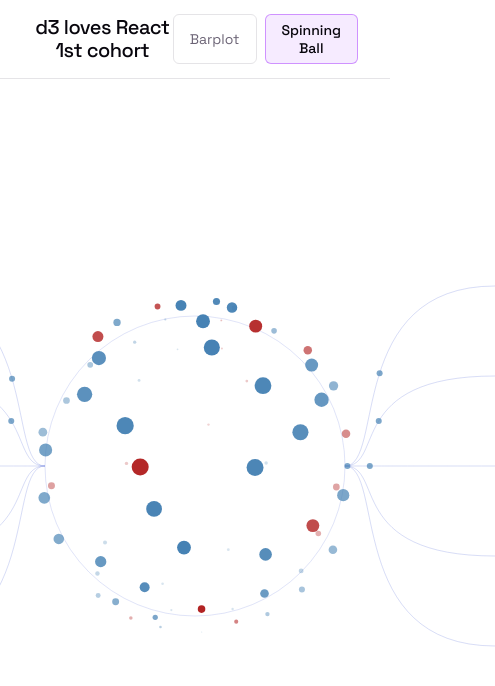
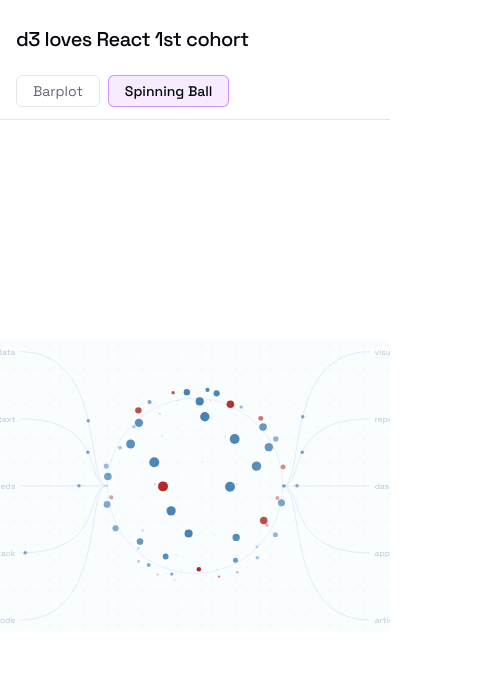
Before and after one commit to mic-wypych/d3_charts, a React (Vite) app: page / in a window 390 px wide. Both pictures are taken after a click on the button "Spinning Ball". Shown: the top 686 px of the page, 495 px wide, since content can reach past the window. Built offline with nearby package versions, Linux system fonts and the light colour scheme.

Commit message:
mobile changes + final styling

```diff
--- a/src/App.css
+++ b/src/App.css
@@ -9,6 +9,13 @@
     margin: 16px 0;
     font-size: 20px;
     letter-spacing: -0.5px;
+  }
+
+  @media (max-width: 480px) {
+    flex-direction: column;
+    align-items: flex-start;
+    gap: 8px;
+    padding: 12px 16px;
   }
 }
 
--- a/src/Barplot.jsx
+++ b/src/Barplot.jsx
@@ -25,7 +25,11 @@ export const Barplot = ({ data }) => {
         .padding(0.1);
 
     return (
-        <svg width={width} height={height}>
+        <svg
+            viewBox={`0 0 ${width} ${height}`}
+            width="100%"
+            style={{ maxWidth: width }}
+        >
             <defs>
                 <linearGradient id="barGradient" x1="0" y1="0" x2="1" y2="0">
                     <stop offset="0%" stopColor="firebrick" stopOpacity={0} />
--- a/src/SpinningBall.jsx
+++ b/src/SpinningBall.jsx
@@ -20,7 +20,7 @@ const bezierPoint = (t, p0, p1, p2, p3) => {
 
 export const SpinningBall = () => {
     const width = 600;
-    const height = 400;
+    const height = 500;
     const cx = width / 2;
     const cy = height / 2;
     const R = 160;
@@ -138,7 +138,19 @@ export const SpinningBall = () => {
     const rightLabels = ["visualizations", "reports", "dashboards", "applications", "articles"];
 
     return (
-        <svg width={width} height={height} overflow="visible">
+        <svg
+            viewBox={`0 0 ${width} ${height}`}
+            width="100%"
+            style={{ maxWidth: width }}
+            overflow="visible"
+        >
+            <defs>
+                <pattern id="dots" x="0" y="0" width="20" height="20" patternUnits="userSpaceOnUse">
+                    <rect width="20" height="20" fill="rgba(234, 246, 250, 0.22)" />
+                    <circle cx="10" cy="10" r="1" fill="rgba(100, 120, 220, 0.25)" />
+                </pattern>
+            </defs>
+            <rect x="-200" y="0" width={width + 400} height={height} fill="url(#dots)" />
             {curveHeights.map((h, i) => (
                 <g key={i}>
                     <path
@@ -151,8 +163,8 @@ export const SpinningBall = () => {
                         x={-8}
                         y={h}
                         dy="0.35em"
-                        fontSize={11}
-                        fill="rgba(100, 120, 220, 0.7)"
+                        fontSize={14}
+                        fill="rgba(9, 21, 77, 0.25)"
                         textAnchor="end"
                     >
                         {leftLabels[i]}
@@ -167,8 +179,8 @@ export const SpinningBall = () => {
                         x={width + 8}
                         y={h}
                         dy="0.35em"
-                        fontSize={11}
-                        fill="rgba(100, 120, 220, 0.7)"
+                        fontSize={14}
+                        fill="rgba(9, 21, 77, 0.25)"
                         textAnchor="start"
                     >
                         {rightLabels[i]}
```
